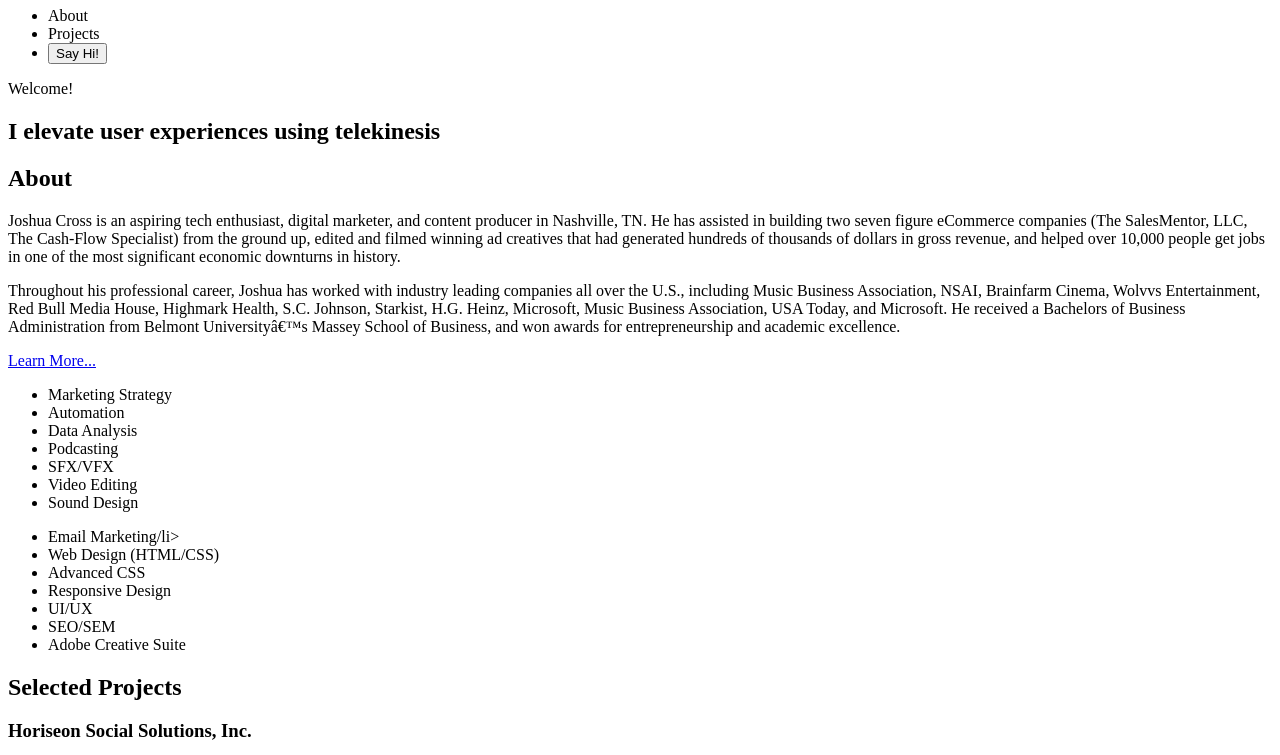
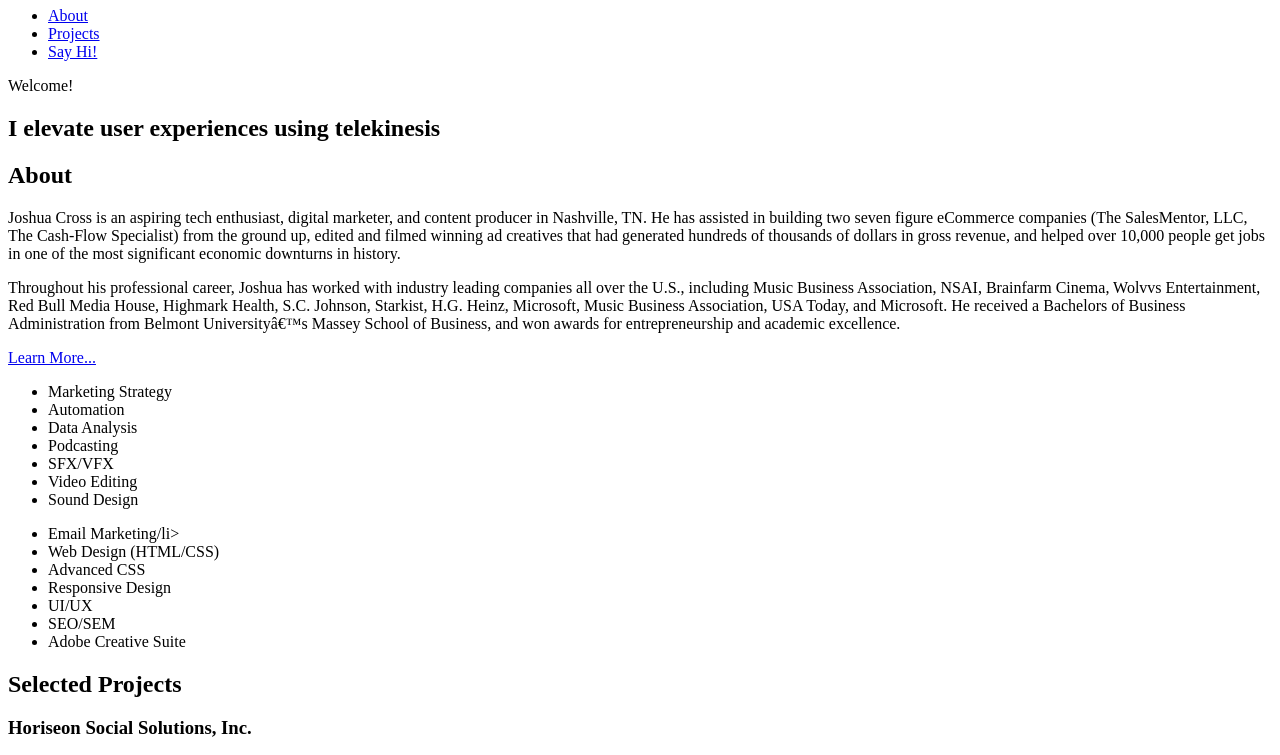
Before and after one commit to joshacross/portfolio, a plain HTML site: page index.html in a window 1280 px wide. Shown: the part 73-828 px from the top of the page. Drawn offline with Linux system fonts and the light colour scheme.

Commit message:
edited navigation links

```diff
--- a/index.html
+++ b/index.html
@@ -24,9 +24,9 @@ PUBLIC "-//W3C//DTD HTML 4.01//EN"
 <!--Navigation-->
     <nav>
       <ul>
-        <li ahref="#about">About</li>
-        <li ahref="projects">Projects</li>
-        <li><button type="#contact">Say Hi!</button></li>
+        <li><a href="#about">About</a></li>
+        <li><a href="projects">Projects</a></li>
+        <li class="contact-button"><a href="#contact">Say Hi!</a></li>
       </ul>
     </nav>
   </header>
@@ -138,6 +138,7 @@ PUBLIC "-//W3C//DTD HTML 4.01//EN"
         </div>
       </article>
     </section>
+<!--Break Quote Section-->
     <section class="break-quote">
       <h1>
         "The Only Constant In Life Is Change"
@@ -146,6 +147,7 @@ PUBLIC "-//W3C//DTD HTML 4.01//EN"
         -Heraclitus
       </p>
     </section>
+<!--Contact Section-->
     <section class="contact">
       <div class="contact-form">
         <h3>Let's Work Together!</h3>
@@ -175,6 +177,7 @@ PUBLIC "-//W3C//DTD HTML 4.01//EN"
         </form>
       </div>
     </section>
+<!--Social Connect Section-->
     <section class="social">
       <h2>
         Follow me on social!
@@ -197,6 +200,7 @@ PUBLIC "-//W3C//DTD HTML 4.01//EN"
       <a href="#">Schedule a call</a>
     </section>
   </main>
+<!--Footer Section-->
   <footer>
     <nav>
       <ul>
```
